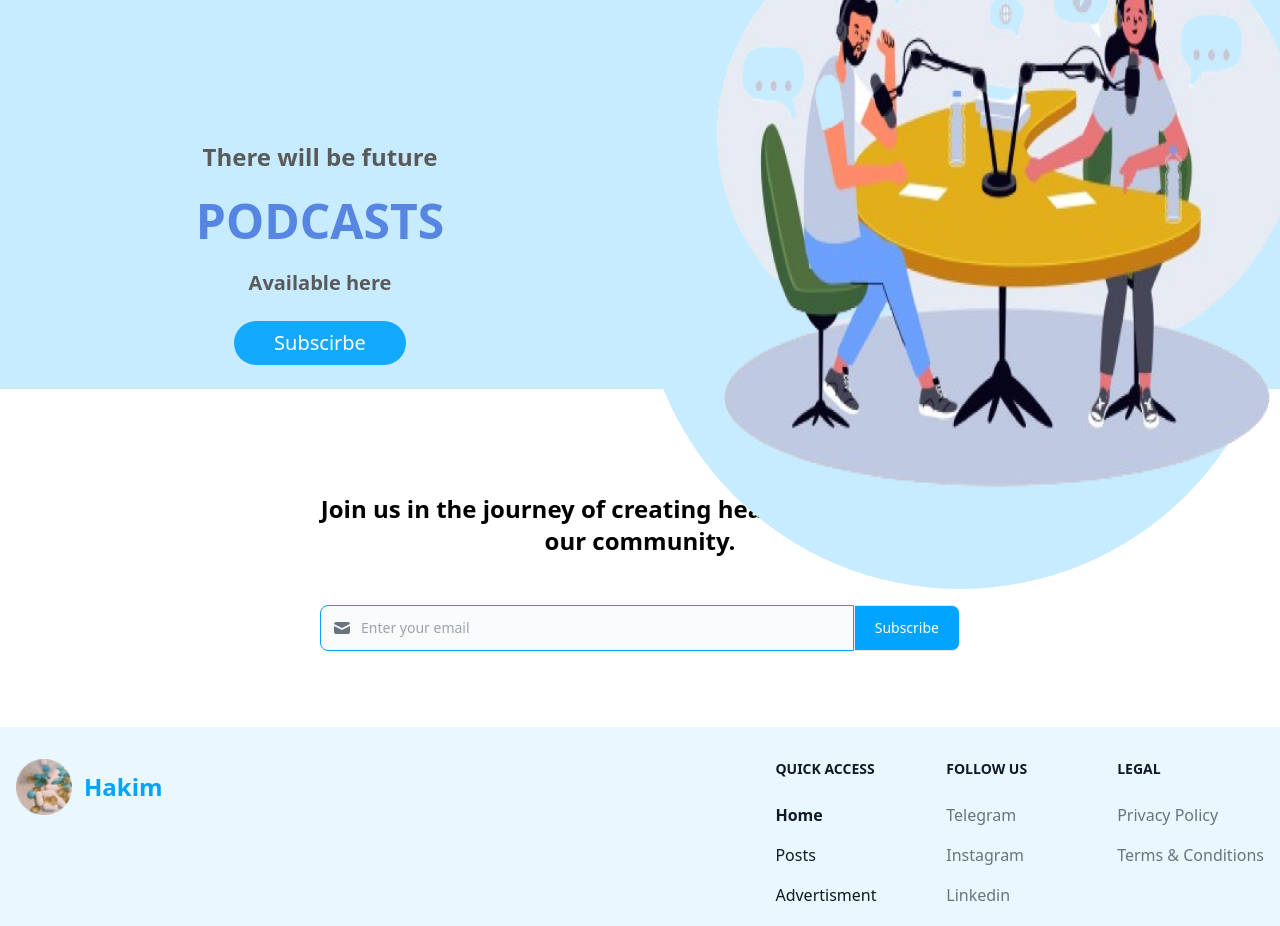
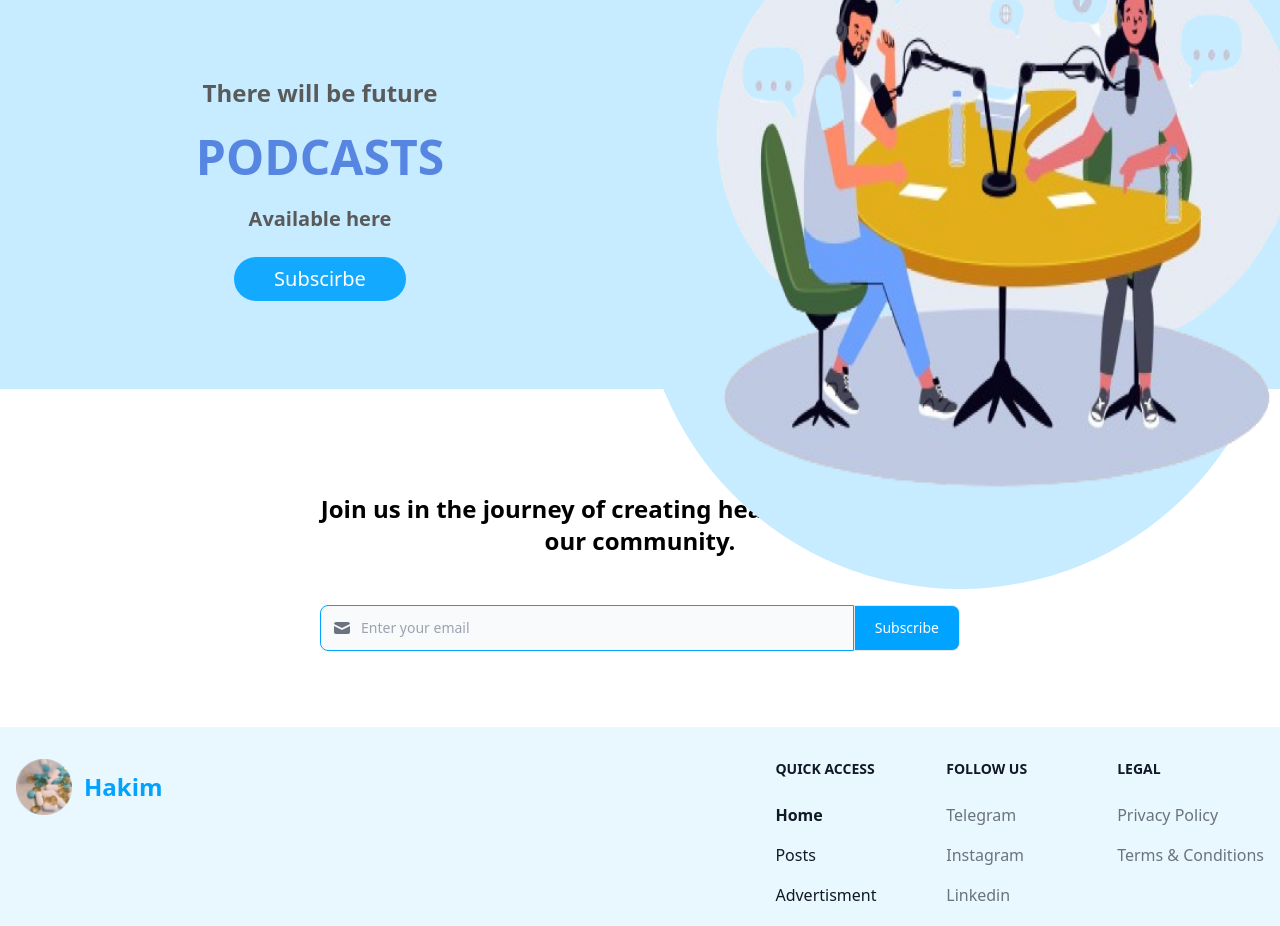
Before and after one commit to adnan4k/Hakim_web, a React (Create React App) app in the folder client/: page / in a window 1280 px wide. Shown: the part 3360-4286 px from the top of the page. Built offline with nearby package versions, Linux system fonts and the light colour scheme.

Commit message:
podcast centered

```diff
--- a/client/src/components/Podcas.jsx
+++ b/client/src/components/Podcas.jsx
@@ -4,7 +4,7 @@ function Podcas() {
   return (
     <div className='flex mt-[10%]'>
       <div className='flex bg-[#C7EBFF] my-auto justify-center items-center w-full sm:h-[400px]' >
-      <div className='bg-[#C7EBFF] my-auto  w-full sm:h-[30%]  flex flex-col items-center  z-0 '>
+      <div className='bg-[#C7EBFF] my-auto  w-full sm:h-[30%]  flex  flex-col justify-center items-center  z-0 '>
             <h2 className='text-[#5A5A5A] my-3 text-xl sm:text-2xl font-semibold '>There will be future</h2>
             <h2 className='capitalize my-3 text-[#5686E1] text-3xl sm:text-5xl font-bold'>PODCASTS</h2>
             <p className='text-[#5A5A5A] my-3 text-xl font-semibold'>Available here</p>
```
